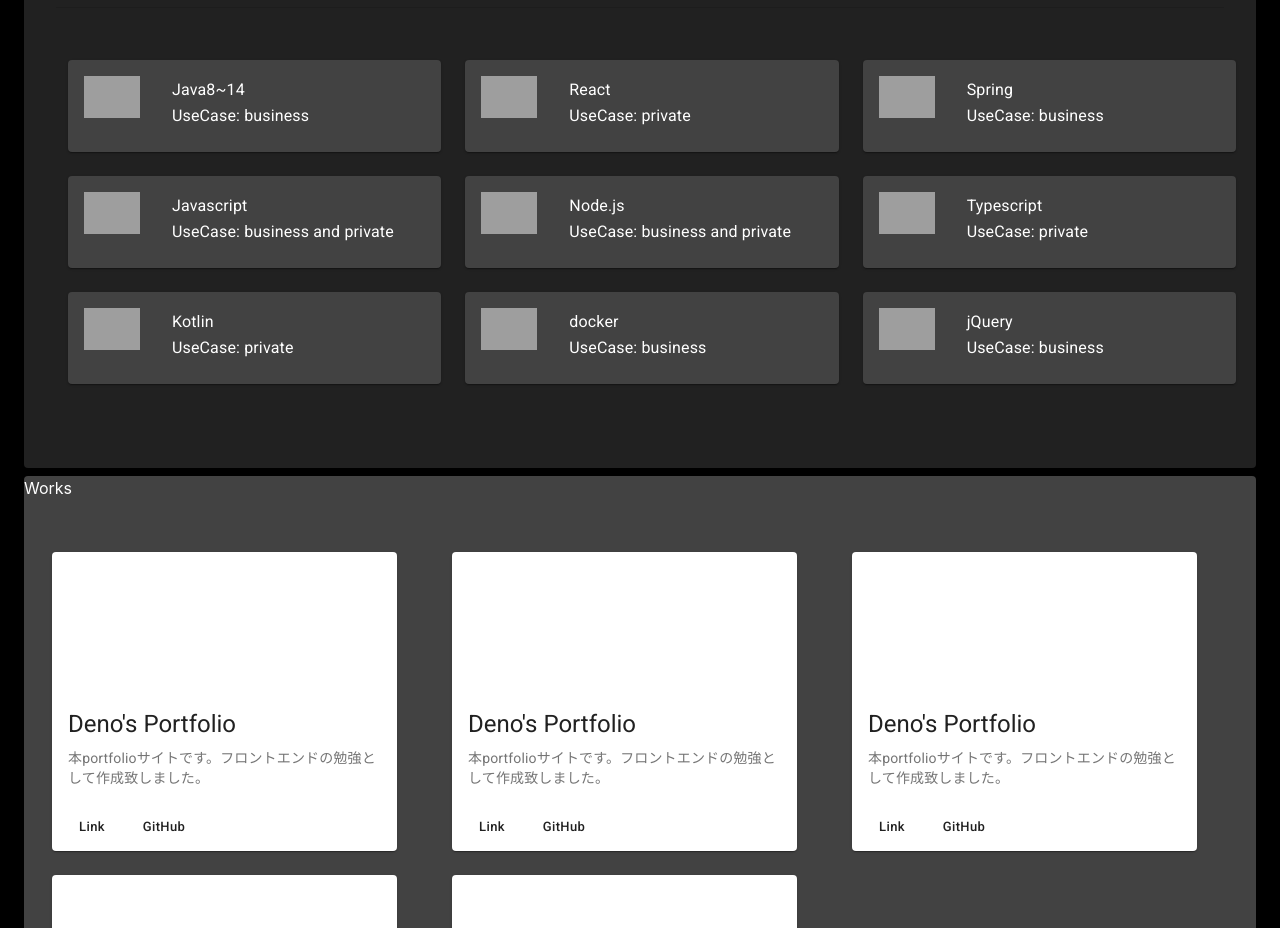
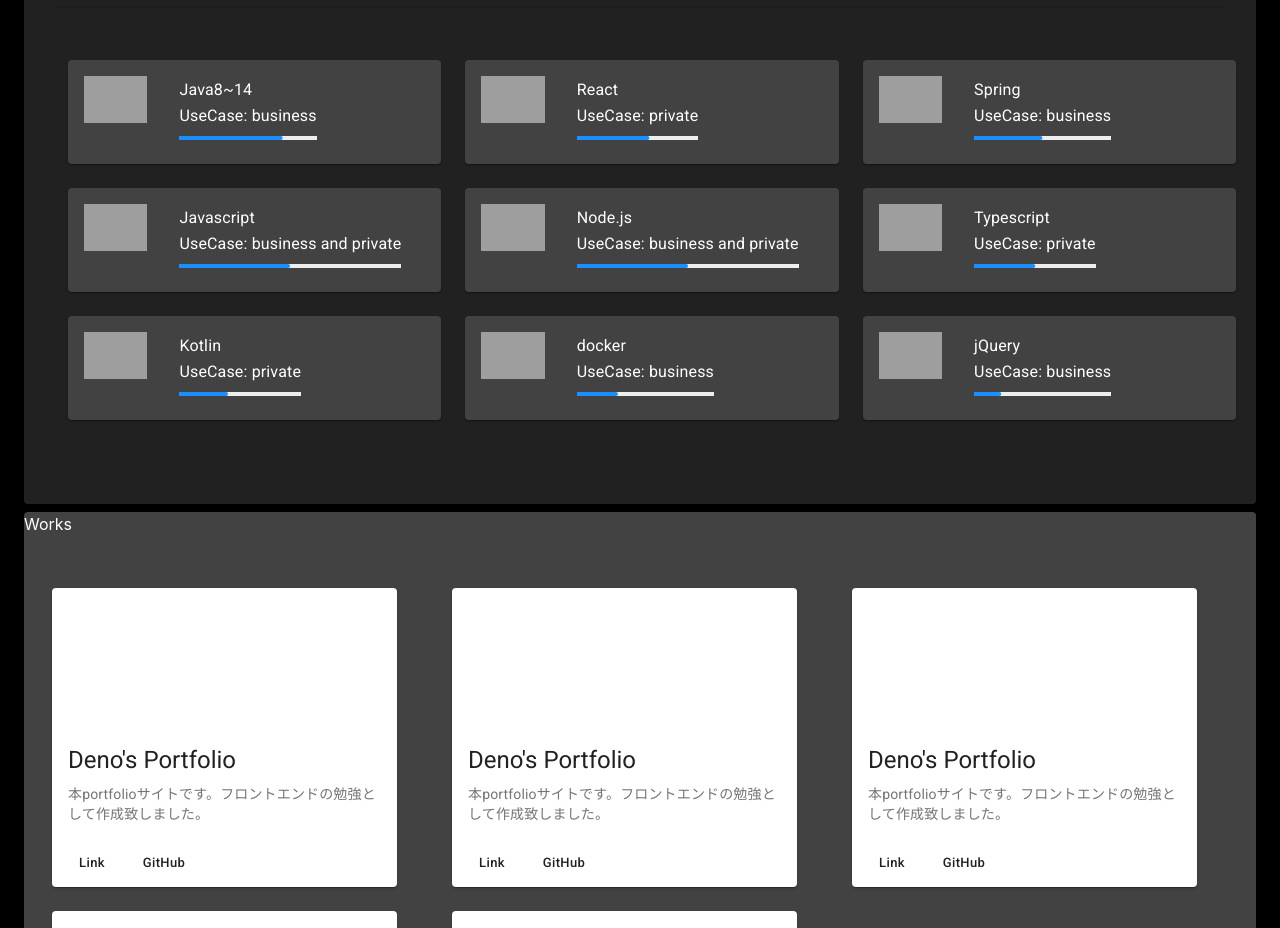
Before and after one commit to deno003/my_portfolio, a React (Create React App) app in the folder my_portfolio/: page / in a window 1280 px wide. Shown: the part 824-1752 px from the top of the page. Built offline with nearby package versions, Linux system fonts and the light colour scheme; grey boxes are pictures that could not be loaded.

Commit message:
material-ui linerProgressを用いてskillの習熟度を表現する

```diff
--- a/my_portfolio/src/components/SkillsComponent.tsx
+++ b/my_portfolio/src/components/SkillsComponent.tsx
@@ -1,10 +1,16 @@
 import * as React from 'react';
-import { makeStyles, Theme } from '@material-ui/core/styles';
+import {
+  makeStyles,
+  Theme,
+  withStyles,
+  createStyles,
+} from '@material-ui/core/styles';
 
 // material-ui
 import { Card, Typography } from '@material-ui/core';
 import CardContent from '@material-ui/core/CardContent';
 import CardMedia from '@material-ui/core/CardMedia';
+import LinearProgress from '@material-ui/core/LinearProgress';
 
 // styles
 const useStyles = makeStyles((theme: Theme) => ({
@@ -23,10 +29,30 @@ const useStyles = makeStyles((theme: Theme) => ({
   cover: {
     position: 'relative',
     margin: theme.spacing(2),
-    width: '15%',
-    height: '15%',
+    width: '17%',
+    height: '17%',
+  },
+  progress: {
+    display: 'flex',
+    paddingTop: theme.spacing(1),
   },
 }));
+
+const BorderLinearProgress = withStyles((theme: Theme) =>
+  createStyles({
+    root: {
+      width: '100%',
+    },
+    colorPrimary: {
+      backgroundColor:
+        theme.palette.grey[theme.palette.type === 'light' ? 200 : 700],
+    },
+    bar: {
+      borderRadius: 5,
+      backgroundColor: '#1a90ff',
+    },
+  }),
+)(LinearProgress);
 
 type iProps = {
   item?: item;
@@ -58,6 +84,12 @@ function SkillsComponent(props: iProps) {
           <Typography variant="body1">
             UseCase: {props.item?.usecase}
           </Typography>
+          <div className={classes.progress}>
+            <BorderLinearProgress
+              variant="determinate"
+              value={props.item?.level}
+            />
+          </div>
         </CardContent>
       </div>
     </Card>
```
